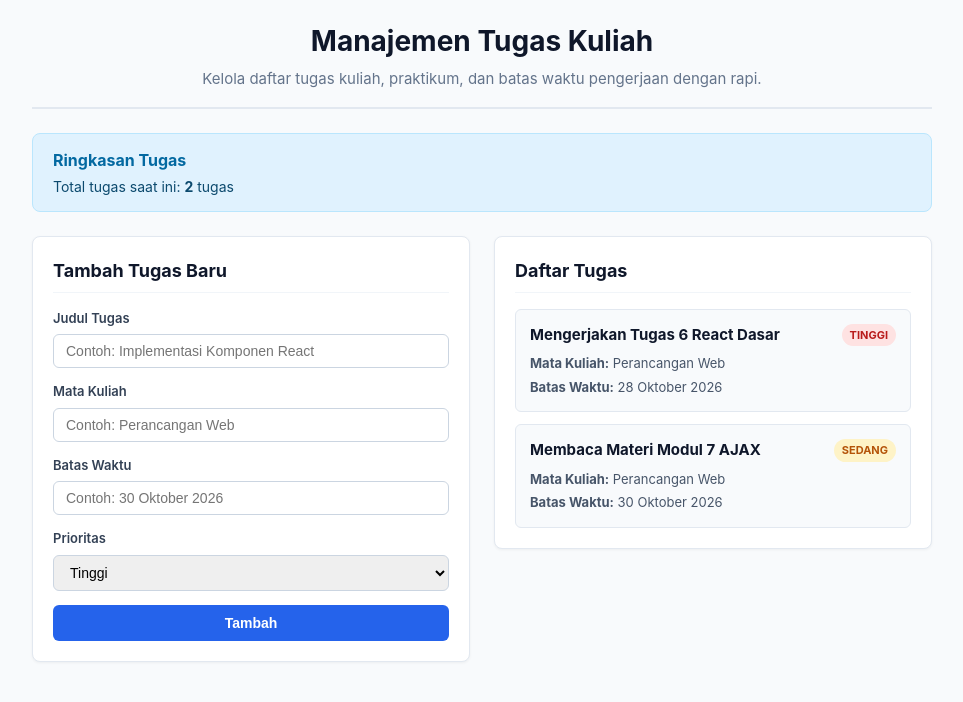
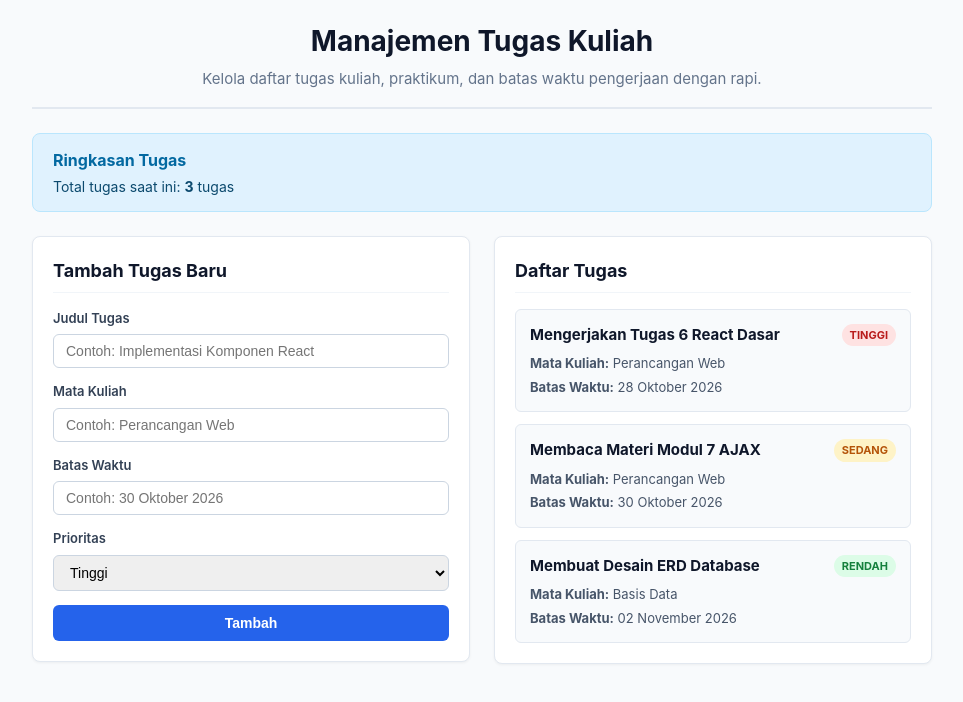
Before and after one commit to Dhaifull/TugasWeb_React, a React (Vite) app: page / in a window 1280 px wide. Shown: the top 702 px of the page, without its empty margins (158-1121 px from the left). Built offline with nearby package versions, Linux system fonts and the light colour scheme.

Commit message:
menambahkan form dan daftar tugas

```diff
--- a/src/App.jsx
+++ b/src/App.jsx
@@ -1,3 +1,4 @@
+import { useState } from "react";
 import Header from "./components/Header";
 import RingkasanTugas from "./components/RingkasanTugas";
 import FormTugas from "./components/FormTugas";
@@ -5,13 +6,37 @@ import DaftarTugas from "./components/DaftarTugas";
 import "./App.css";
 
 function App() {
+  const [daftarTugas, setDaftarTugas] = useState([
+    {
+      id: 1,
+      judul: "Mengerjakan Tugas 6 React Dasar",
+      mataKuliah: "Perancangan Web",
+      deadline: "28 Oktober 2026",
+      prioritas: "Tinggi",
+    },
+    {
+      id: 2,
+      judul: "Membaca Materi Modul 7 AJAX",
+      mataKuliah: "Perancangan Web",
+      deadline: "30 Oktober 2026",
+      prioritas: "Sedang",
+    },
+    {
+      id: 3,
+      judul: "Membuat Desain ERD Database",
+      mataKuliah: "Basis Data",
+      deadline: "02 November 2026",
+      prioritas: "Rendah",
+    },
+  ]);
+
   return (
     <div className="app-container">
       <Header />
-      <RingkasanTugas totalTugas={2} />
+      <RingkasanTugas totalTugas={daftarTugas.length} />
       <main className="main-content">
         <FormTugas />
-        <DaftarTugas />
+        <DaftarTugas daftarTugas={daftarTugas} />
       </main>
     </div>
   );
--- a/src/components/DaftarTugas.jsx
+++ b/src/components/DaftarTugas.jsx
@@ -1,22 +1,19 @@
 import KartuTugas from "./KartuTugas";
 
-function DaftarTugas() {
+function DaftarTugas({ daftarTugas }) {
   return (
     <div className="daftar-container">
       <h3>Daftar Tugas</h3>
       <div className="daftar-list">
-        <KartuTugas
-          judul="Mengerjakan Tugas 6 React Dasar"
-          mataKuliah="Perancangan Web"
-          deadline="28 Oktober 2026"
-          prioritas="Tinggi"
-        />
-        <KartuTugas
-          judul="Membaca Materi Modul 7 AJAX"
-          mataKuliah="Perancangan Web"
-          deadline="30 Oktober 2026"
-          prioritas="Sedang"
-        />
+        {daftarTugas.map((tugas) => (
+          <KartuTugas
+            key={tugas.id}
+            judul={tugas.judul}
+            mataKuliah={tugas.mataKuliah}
+            deadline={tugas.deadline}
+            prioritas={tugas.prioritas}
+          />
+        ))}
       </div>
     </div>
   );
--- a/src/components/FormTugas.jsx
+++ b/src/components/FormTugas.jsx
@@ -1,4 +1,11 @@
+import { useState } from "react";
+
 function FormTugas() {
+  const [judul, setJudul] = useState("");
+  const [mataKuliah, setMataKuliah] = useState("");
+  const [deadline, setDeadline] = useState("");
+  const [prioritas, setPrioritas] = useState("Tinggi");
+
   return (
     <div className="form-container">
       <h3>Tambah Tugas Baru</h3>
@@ -9,6 +16,8 @@ function FormTugas() {
             id="judul"
             type="text"
             placeholder="Contoh: Implementasi Komponen React"
+            value={judul}
+            onChange={(e) => setJudul(e.target.value)}
           />
         </div>
         <div className="form-group">
@@ -17,6 +26,8 @@ function FormTugas() {
             id="mataKuliah"
             type="text"
             placeholder="Contoh: Perancangan Web"
+            value={mataKuliah}
+            onChange={(e) => setMataKuliah(e.target.value)}
           />
         </div>
         <div className="form-group">
@@ -25,11 +36,17 @@ function FormTugas() {
             id="deadline"
             type="text"
             placeholder="Contoh: 30 Oktober 2026"
+            value={deadline}
+            onChange={(e) => setDeadline(e.target.value)}
           />
         </div>
         <div className="form-group">
           <label htmlFor="prioritas">Prioritas</label>
-          <select id="prioritas">
+          <select
+            id="prioritas"
+            value={prioritas}
+            onChange={(e) => setPrioritas(e.target.value)}
+          >
             <option value="Tinggi">Tinggi</option>
             <option value="Sedang">Sedang</option>
             <option value="Rendah">Rendah</option>
```
